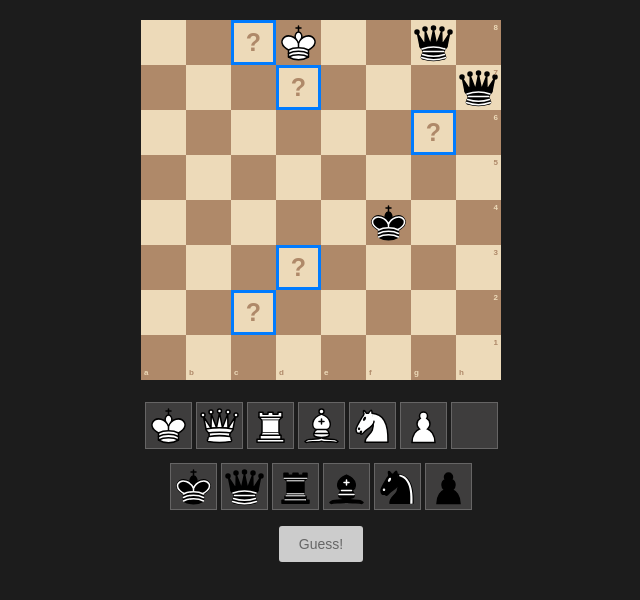
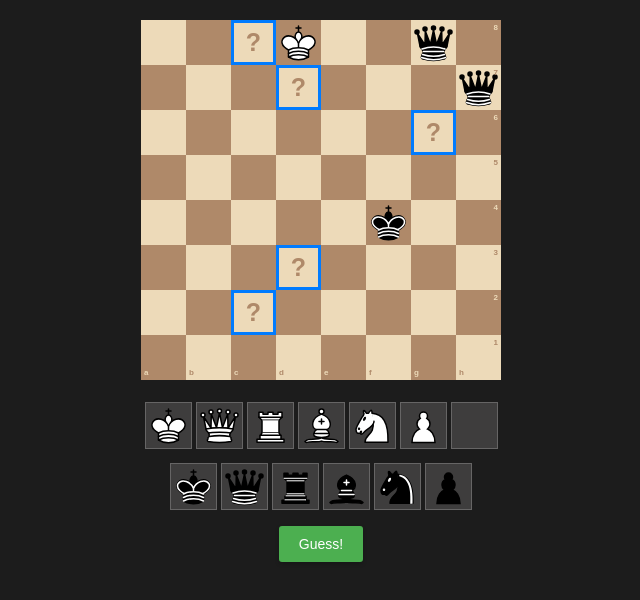
Before and after one commit to ofirster/matle, a React (Create React App) app in the folder matle/: page / in a window 1280 px wide. Shown: the top 600 px of the page, without its empty margins (319-959 px from the left). Built offline with nearby package versions, Linux system fonts and the light colour scheme.

Commit message:
fixed clearing square bug

```diff
--- a/matle/src/components/Chessboard.js
+++ b/matle/src/components/Chessboard.js
@@ -2,7 +2,7 @@ import React, { useState } from 'react';
 import PieceSelector from './PieceSelector';
 import HiddenSquare from './HiddenSquare';
 import BoardSquare from './BoardSquare';
-import GuessTable from './GuessTable';
+import GuessTable from './GuessTable'
 
 const Chessboard = ({ chessBoard, hiddenSquares }) => {
 
@@ -16,6 +16,8 @@ const Chessboard = ({ chessBoard, hiddenSquares }) => {
 
     // Function to handle piece selection update from PieceSelector
     const handlePieceSelect = (pieceCode) => {
+      if (pieceCode===lastClicked) // re-clicked
+        pieceCode=null;
       setLastClicked(pieceCode);
     };
 
@@ -30,7 +32,7 @@ const Chessboard = ({ chessBoard, hiddenSquares }) => {
 
   const isEveryHiddenSquareFilled = () => {
     const lastGuess = guesses[guesses.length - 1];
-    return hiddenSquares.every(square => lastGuess[square] !== '');
+    return hiddenSquares.every(square => lastGuess[square] !== null);
   };
 
   const onGuessClick = () => {
```
